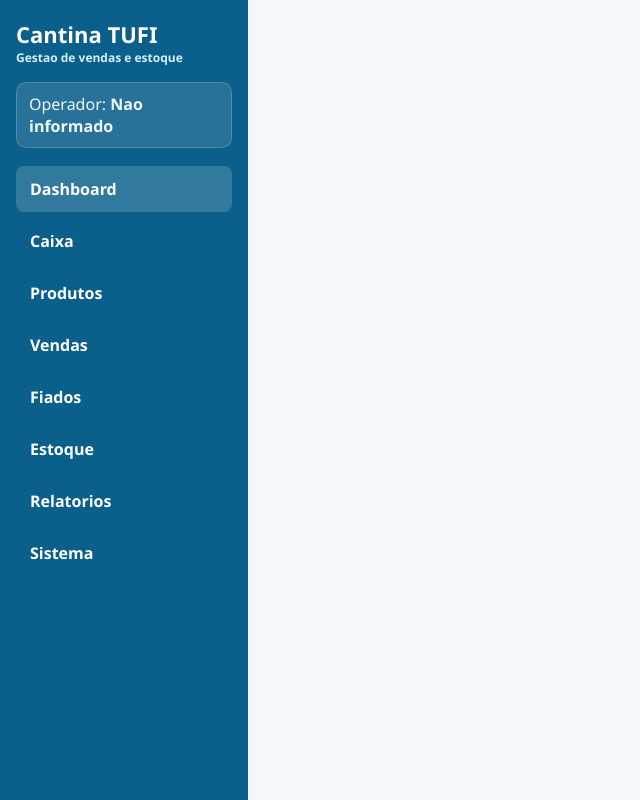
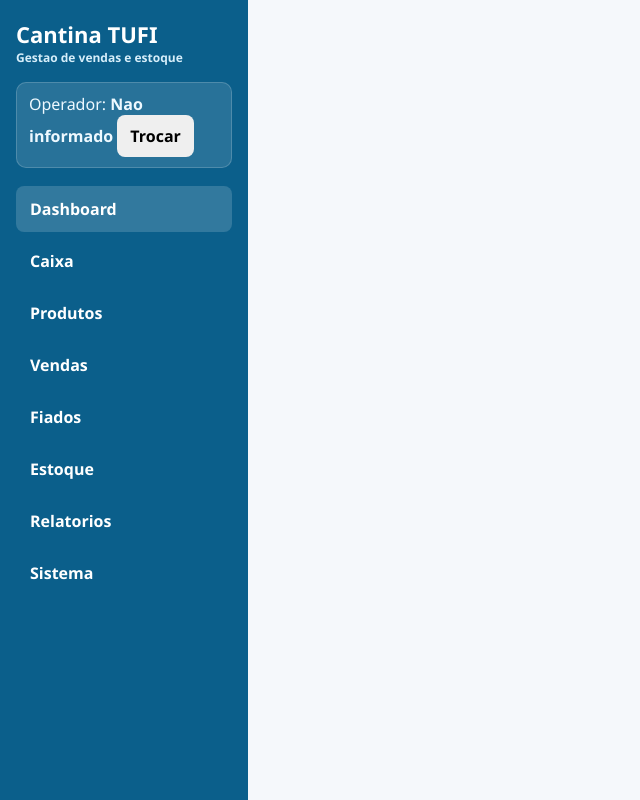
Before and after one commit to JONATHANGUEDES025/APPCantinaTUFI, a Python web app: template app/templates/index.html in a window 1280 px wide. Shown: the whole page, without its empty margins (0-640 px from the left). Run offline with Jinja, Linux system fonts and the light colour scheme; the template is opened without the code that fills it, so the values that code supplies are empty.

Commit message:
Adicionar troca de operador na tela

```diff
--- a/app/templates/index.html
+++ b/app/templates/index.html
@@ -11,7 +11,10 @@
 <div class="app">
   <aside class="sidebar">
     <div class="brand">Cantina TUFI<small>Gestao de vendas e estoque</small></div>
-    <div class="operator">Operador: <b id="operatorLabel">Operador</b></div>
+    <div class="operator">
+      <span>Operador: <b id="operatorLabel">Nao informado</b></span>
+      <button type="button" onclick="showOperatorModal(false)">Trocar</button>
+    </div>
     <select class="mobile-nav" id="mobileNav"></select>
     <div class="nav" id="nav"></div>
   </aside>
```
